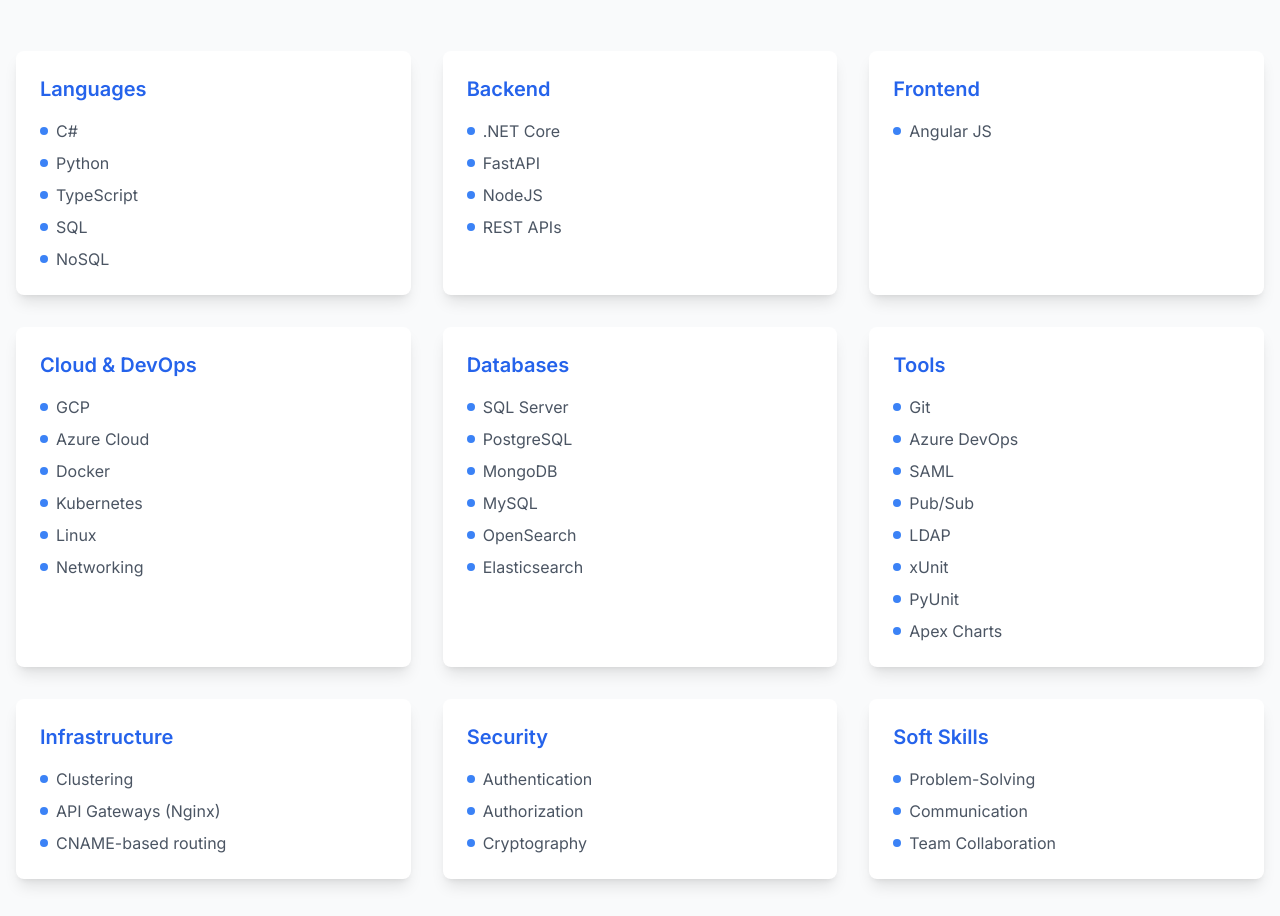
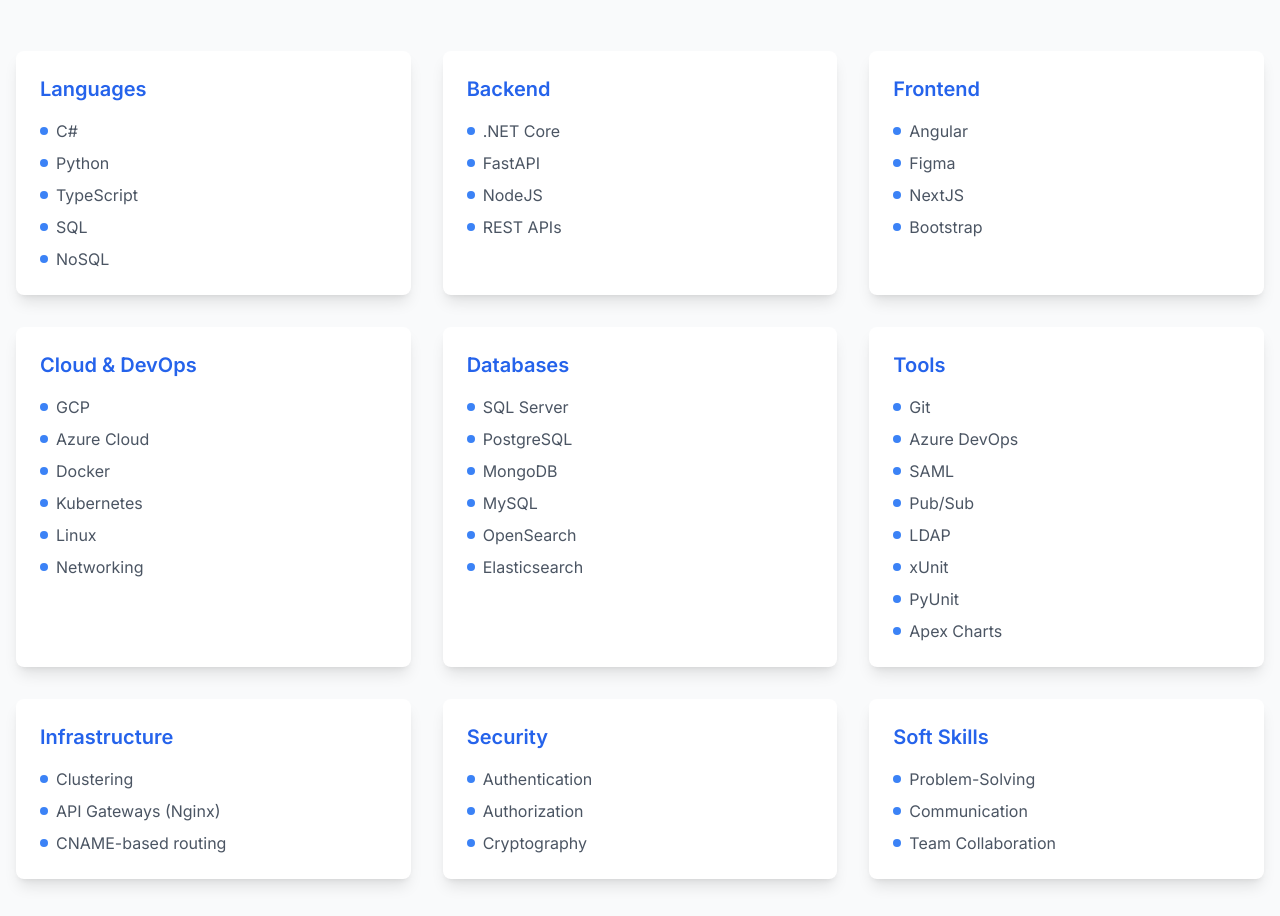
Before and after one commit to b17saurabh/dev-portfolio, a Next.js app: page / in a window 1280 px wide. Shown: the part 1367-2283 px from the top of the page. Built offline with nearby package versions, Linux system fonts and the light colour scheme.

Commit message:
Update frontend skills in Skills component

```diff
--- a/src/components/Skills.tsx
+++ b/src/components/Skills.tsx
@@ -18,7 +18,10 @@
       'REST APIs',
     ],
     'Frontend': [
-      'Angular JS',
+      'Angular',
+      'Figma',
+      'NextJS',
+      'Bootstrap'
     ],
     'Cloud & DevOps': [
       'GCP',
```
